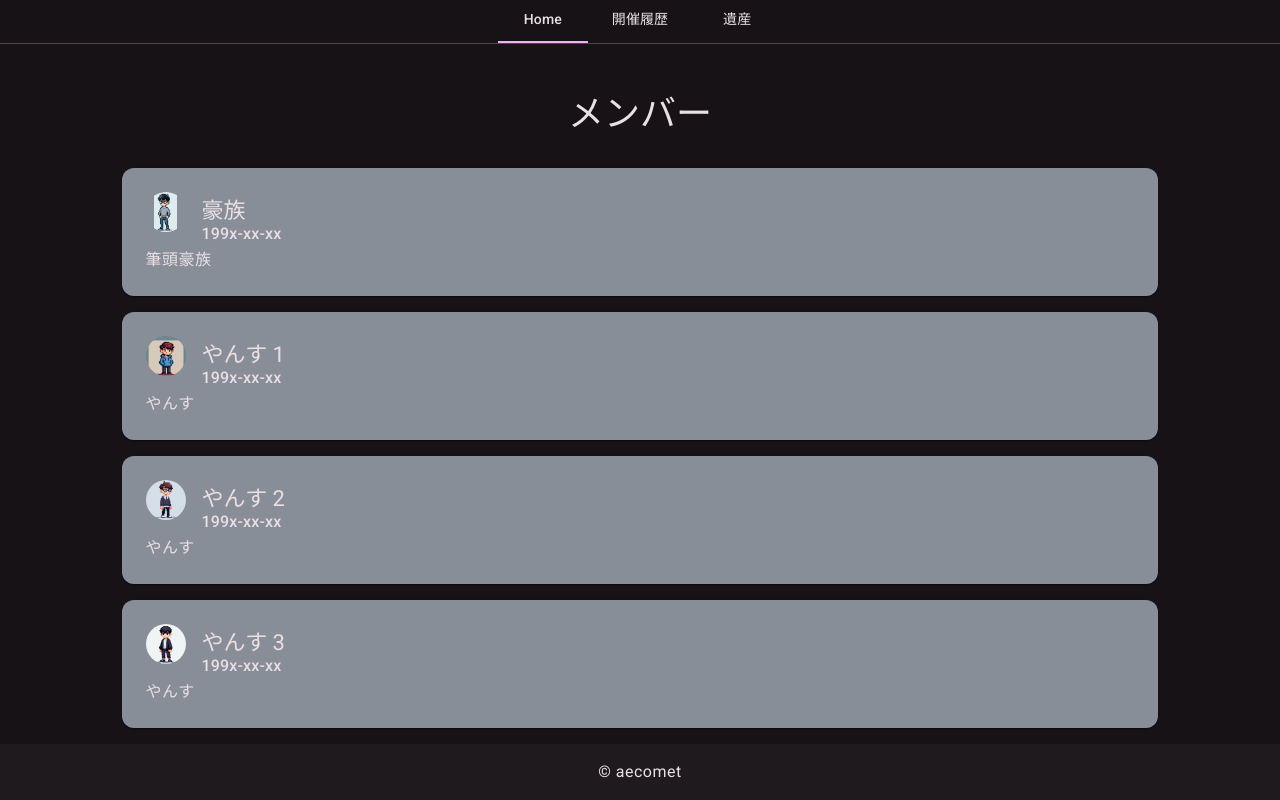
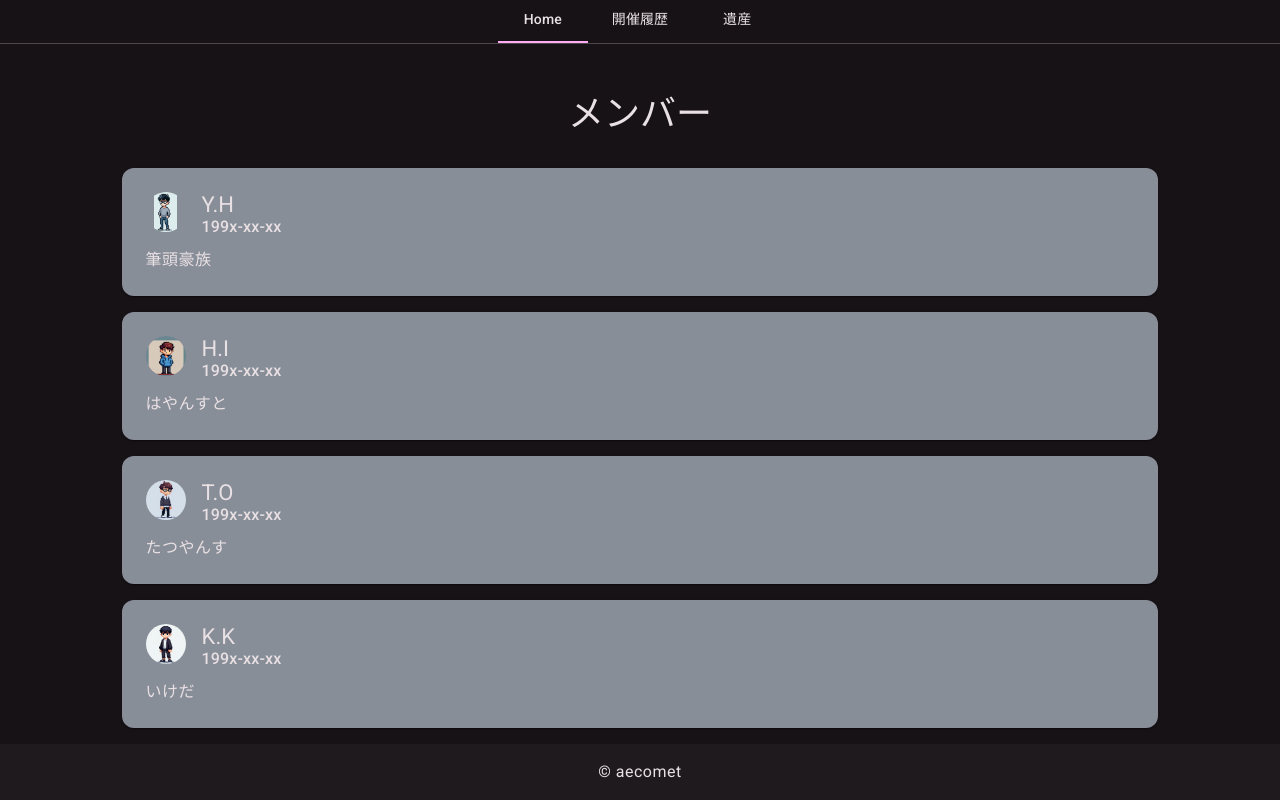
Before and after one commit to aecomet/gozoku, an Angular app: page /#/ in a window 1280 px wide. Shown: the part 419-1219 px from the top of the page. Built offline with nearby package versions, Linux system fonts and the light colour scheme.

Commit message:
feat: update member profile

```diff
--- a/src/app/home/Home.component.ts
+++ b/src/app/home/Home.component.ts
@@ -13,30 +13,30 @@ export class AppHome {
   members: Member[] = [
     {
       id: 1,
-      name: '豪族',
+      name: 'Y.H',
       birth: '199x-xx-xx',
       note: '筆頭豪族',
       imagePath: 'gozoku_1.jpeg'
     },
     {
       id: 2,
-      name: 'やんす 1',
+      name: 'H.I',
       birth: '199x-xx-xx',
-      note: 'やんす',
+      note: 'はやんすと',
       imagePath: 'gozoku_2.jpeg'
     },
     {
       id: 3,
-      name: 'やんす 2',
+      name: 'T.O',
       birth: '199x-xx-xx',
-      note: 'やんす',
+      note: 'たつやんす',
       imagePath: 'gozoku_3.jpeg'
     },
     {
       id: 4,
-      name: 'やんす 3',
+      name: 'K.K',
       birth: '199x-xx-xx',
-      note: 'やんす',
+      note: 'いけだ',
       imagePath: 'gozoku_4.jpeg'
     }
   ];
--- a/src/app/schedule/Schedule.component.html
+++ b/src/app/schedule/Schedule.component.html
@@ -2,7 +2,7 @@
   <h3 class="gozoku-header">開催履歴</h3>
 
   <div class="gozoku-flex gozoku-schedule">
-    @for(schedule of schedulesOrderByDateDesc(); track schedule.id) {
+    @for(schedule of schedules; track schedule.id) {
     <mat-card class="gozoku-schedule-card">
       <mat-card-header>
         <mat-card-title>{{ schedule.title }}</mat-card-title>
--- a/src/app/schedule/Schedule.component.ts
+++ b/src/app/schedule/Schedule.component.ts
@@ -124,9 +124,5 @@ export class AppSchedule {
       lat: 35.628631,
       lng: 139.742403
     }
-  ];
-
-  schedulesOrderByDateDesc(): Schedule[] {
-    return this.schedules.reverse();
-  }
+  ].reverse();
 }
```
